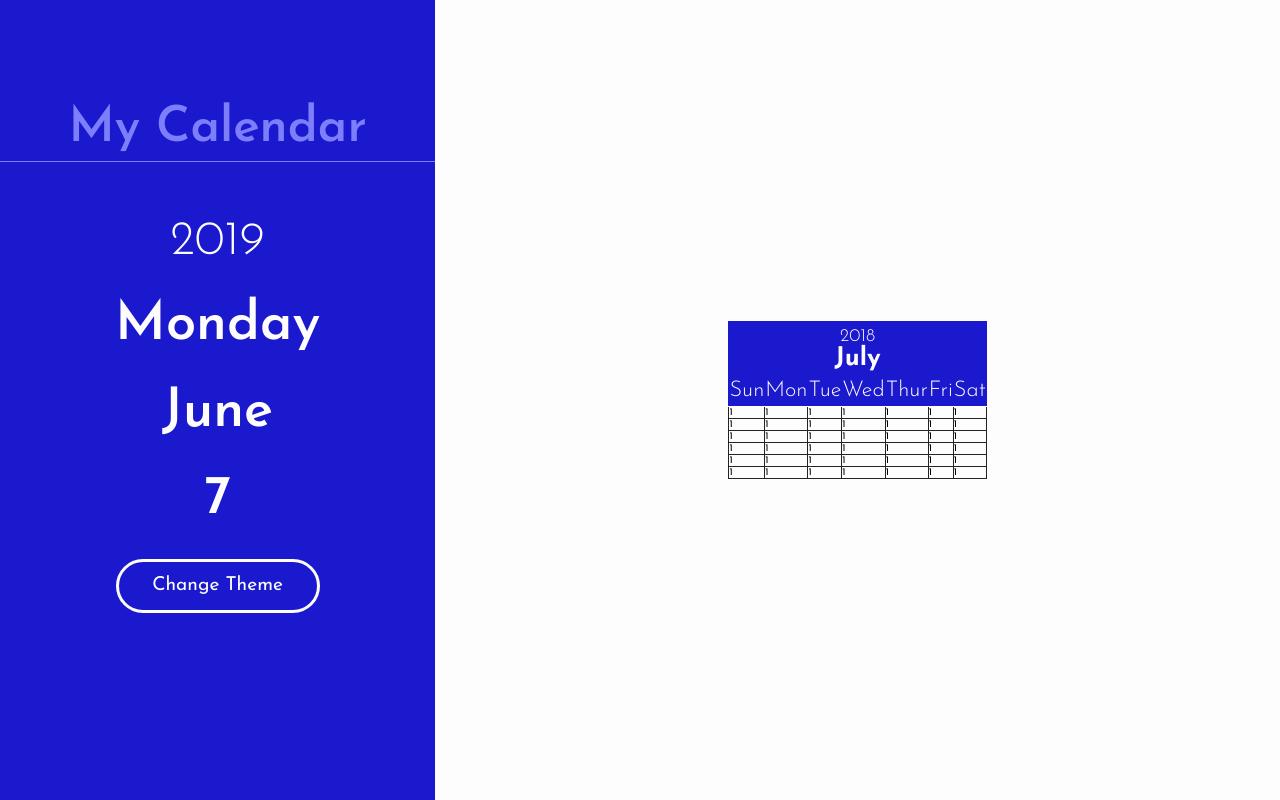
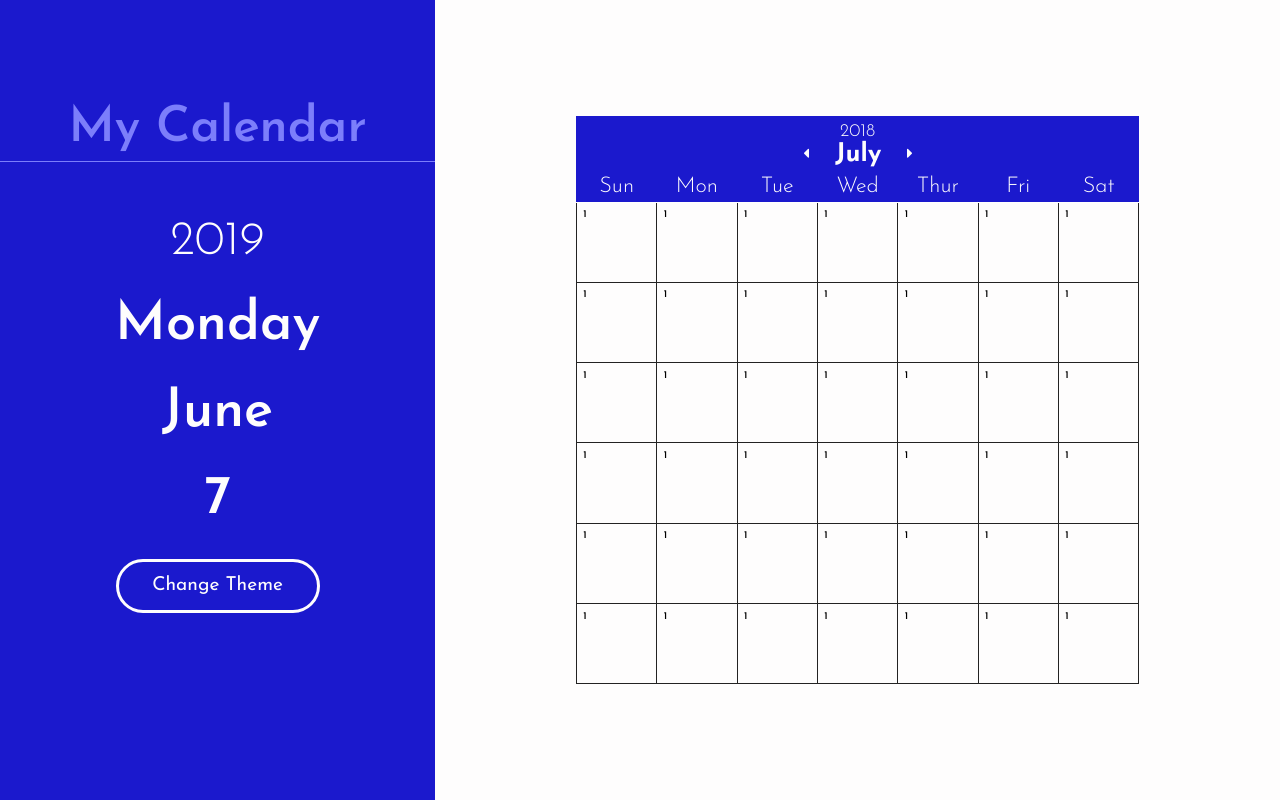
Before and after one commit to Zeztron/calendar-app, a website: page index.html in a window 1280 px wide. Drawn offline with Linux system fonts and the light colour scheme.

Commit message:
added icons and finished styling the layout of the calendar

```diff
--- a/index.html
+++ b/index.html
@@ -5,6 +5,8 @@
     <meta name="viewport" content="width=device-width, initial-scale=1.0">
     <meta http-equiv="X-UA-Compatible" content="ie=edge">
     <link href="https://fonts.googleapis.com/css?family=Josefin+Sans:300,400,600,700" rel="stylesheet">
+    <link rel="stylesheet" href="https://use.fontawesome.com/releases/v5.6.3/css/all.css" integrity="sha384-UHRtZLI+pbxtHCWp1t77Bi1L4ZtiqrqD80Kn4Z8NTSRyMA2Fd33n5dQ8lWUE00s/"
+    crossorigin="anonymous">
     <link rel="stylesheet" href="css/styles.css">
     <link rel="icon" href="images/icon2.png" sizes="72x72">
     <title>2019 Calendar</title>
@@ -33,7 +35,9 @@
                     <th colspan="7" class="border-color">
                         <h4 id="cal-year">2018</h4>
                         <div>
+                            <i class="fa fa-caret-left icon" aria-hidden="true"></i>
                             <h3 id="cal-month">July</h3>
+                            <i class="fa fa-caret-right icon" aria-hidden="true"></i>
                         </div>
                     </th>
                 </tr>
--- a/sass/styles.scss
+++ b/sass/styles.scss
@@ -62,6 +62,20 @@
         justify-content: center;
     }
 
+    tbody td {
+        height: 5.2vw;
+        width: 5.2vw;
+        font-size: 0.8vw;
+        font-weight: 600;
+        vertical-align: top;
+        padding: 0.5vw;
+        transition: font-size .3s ease;
+
+        &:hover {
+            font-size: 1.2vw;
+        }
+    }
+
     h3 {
         font-size: 2vw;
         font-weight: 700;
@@ -81,4 +95,14 @@
         padding: .8rem 0 .5rem;
         border-bottom: 1px solid #fff !important;
     }
+
+    .icon {
+        font-size: 1.2vw;
+        cursor: pointer;
+        transition: opacity .4s;
+
+        &:hover {
+            opacity: 0.6;
+        }
+    }
 }
```
Also changed, not shown: css/styles.css.
